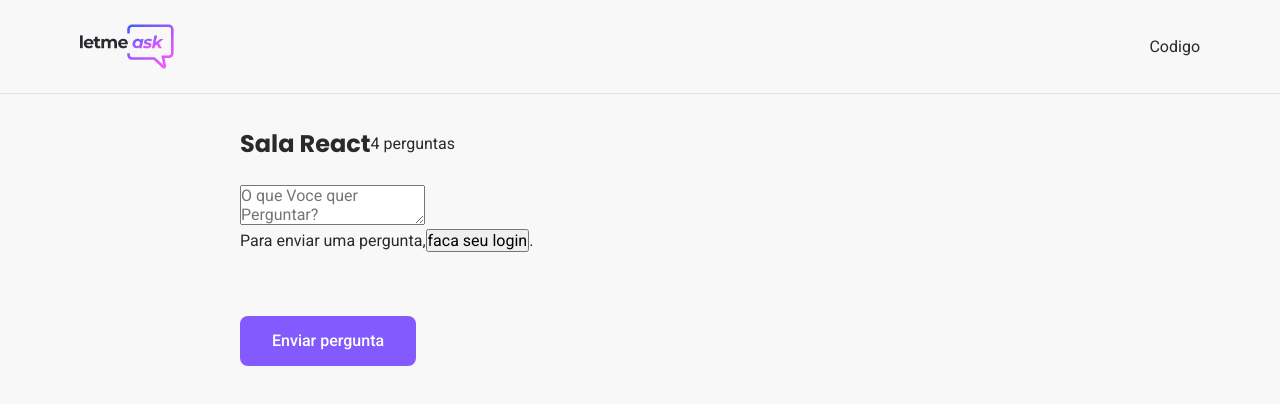
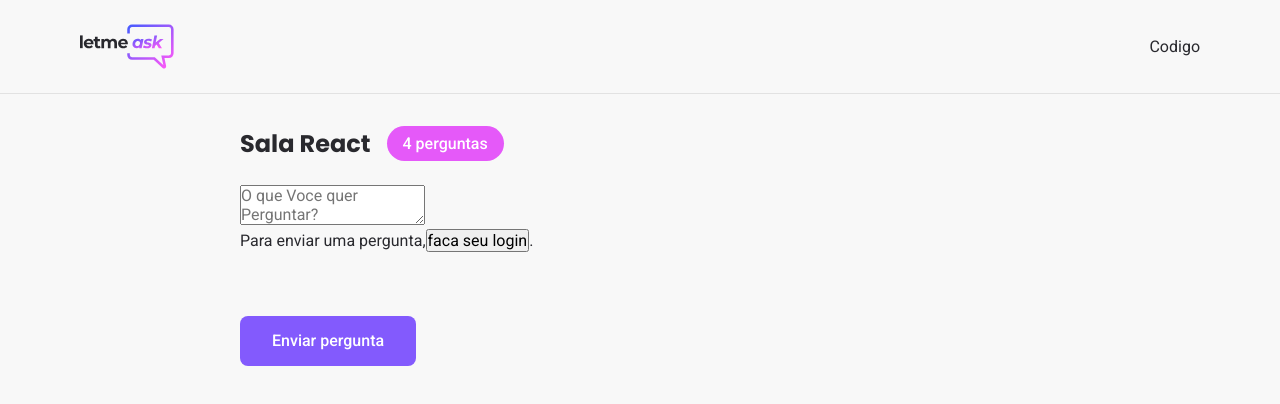
Before and after one commit to Hugovarellaa/Projeto-02, a React (Create React App) app: page /rooms/1 in a window 1280 px wide. Shown: the top 404 px of the page. Built offline with nearby package versions, Linux system fonts and the light colour scheme; no server answers.

Commit message:
Terceira Aula
50min

```diff
--- a/src/styles/room.scss
+++ b/src/styles/room.scss
@@ -30,6 +30,15 @@
         font-size: 24px;
         color: #29292e;
       }
+      span{
+        margin-left: 16px;
+        background-color: #e559f9;
+        border-radius: 999999px;
+        padding: 8px 16px;
+        color: #fff;
+        font-weight: 500;
+        font-size:14;
+      }
     }
 
   }
```
